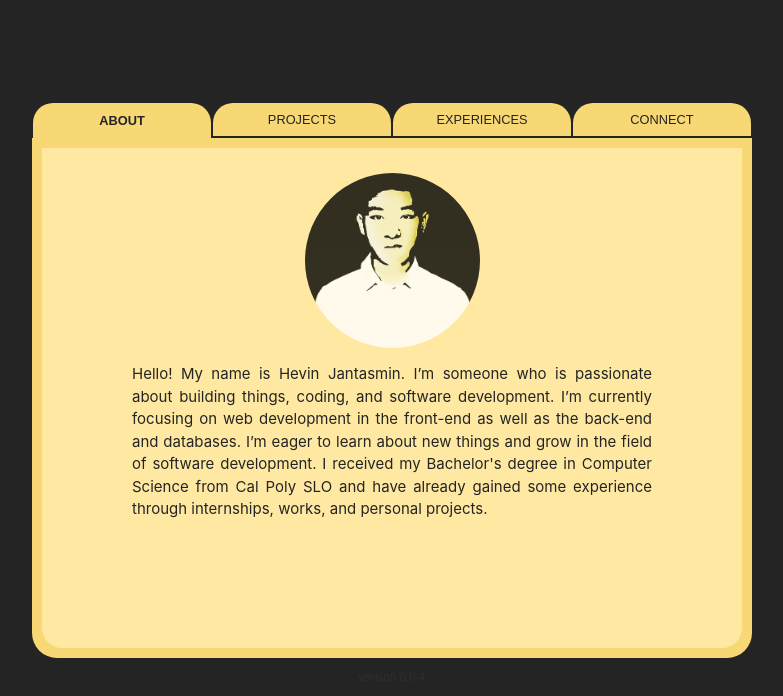
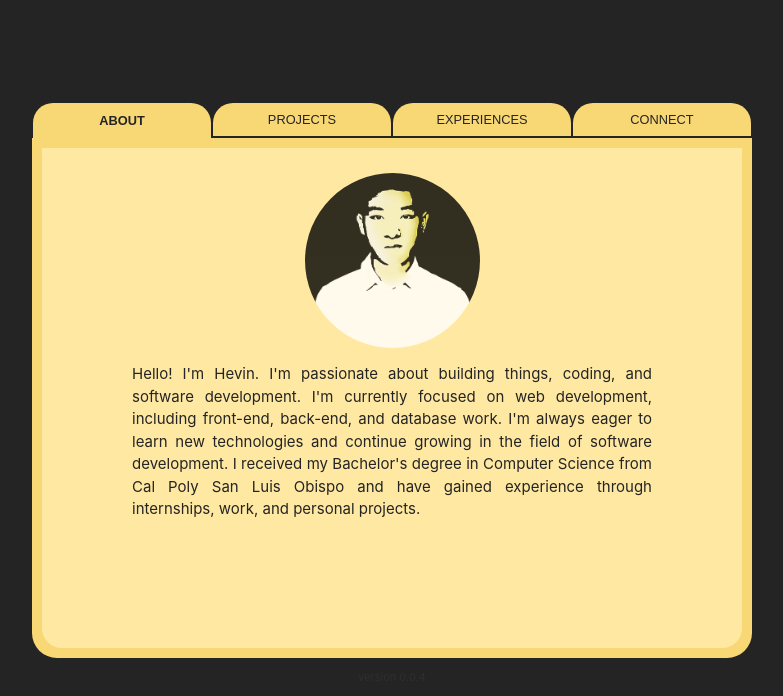
Before and after one commit to hevinjant/portfolio, a React (Vite) app: page / in a window 1280 px wide. Shown: the top 696 px of the page, without its empty margins (248-1031 px from the left). Built offline with nearby package versions, Linux system fonts and the light colour scheme.

Commit message:
Updated about me

```diff
--- a/src/data/data.ts
+++ b/src/data/data.ts
@@ -153,4 +153,4 @@ export const baseURL = {
   export const reversedMyExperiences = myExperiences.reverse();
 
   export const aboutMe =
-    "Hello! My name is Hevin Jantasmin. I’m someone who is passionate about building things, coding, and software development. I’m currently focusing on web development in the front-end as well as the back-end and databases. I’m eager to learn about new things and grow in the field of software development. I received my Bachelor's degree in Computer Science from Cal Poly SLO and have already gained some experience through internships, works, and personal projects.";
+    "Hello! I'm Hevin. I'm passionate about building things, coding, and software development. I'm currently focused on web development, including front-end, back-end, and database work. I'm always eager to learn new technologies and continue growing in the field of software development. I received my Bachelor's degree in Computer Science from Cal Poly San Luis Obispo and have gained experience through internships, work, and personal projects.";
```
